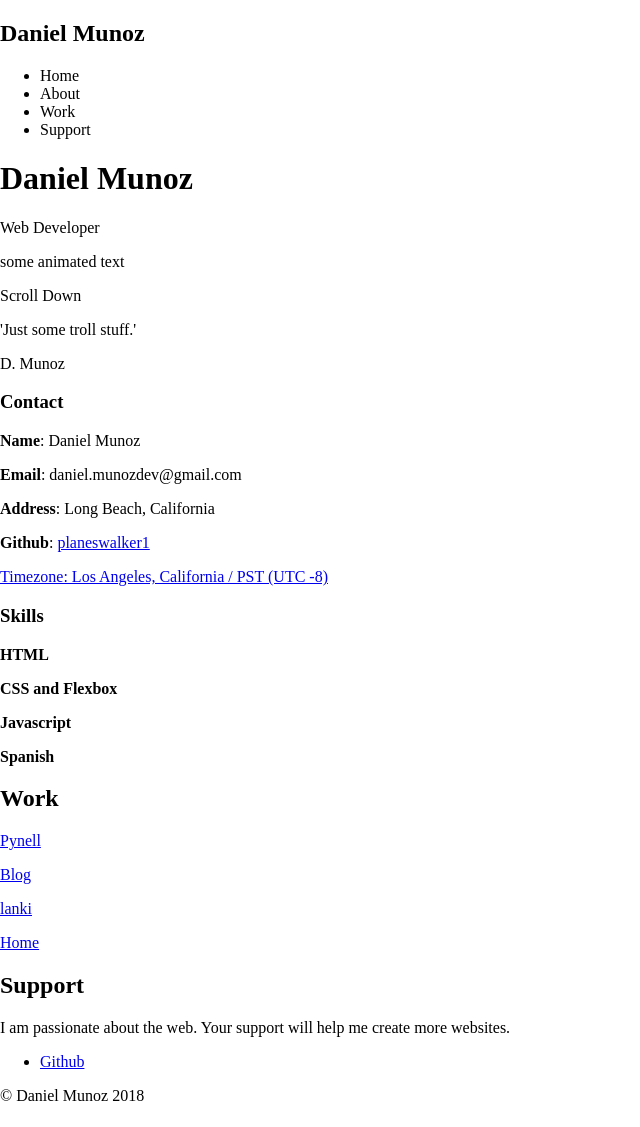
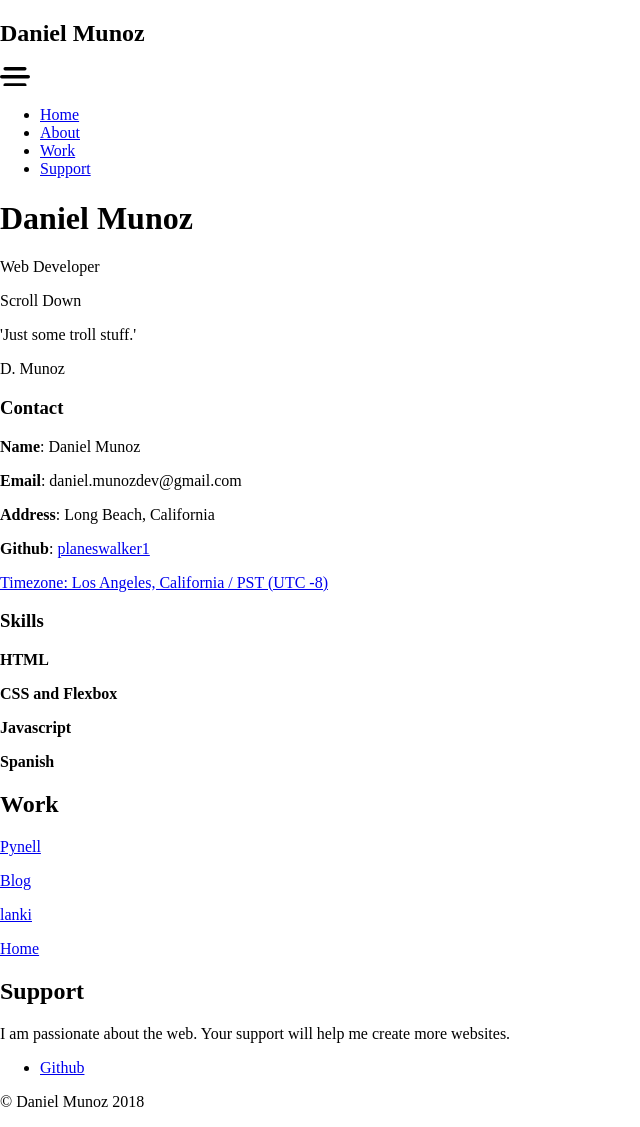
Before and after one commit to planeswalker1/about-page, a Jekyll site: the page built from index.html, in a window 1280 px wide. Shown: the whole page, without its empty margins (0-640 px from the left). Built offline with Jekyll 4.4.1, drawn with Linux system fonts in a browser that asks for light colours; nearby versions of some CDN libraries.

Commit message:
add nav.html include containing the navbar, and include it to index.html

```diff
--- /dev/null
+++ b/_includes/nav.html
@@ -0,0 +1,17 @@
+<nav class="nav">
+  <div>
+    <h1>Daniel Munoz</h1>
+  </div>
+  <div>
+    {% include svg/responsive-menu.svg %}
+  </div>
+</nav>
+
+<nav class="responsive-nav">
+  <ul class="responsive-nav__ul">
+    <li class="responsive-nav__li"><a class="responsive-nav__a" href="#home">Home</a></li>
+    <li class="responsive-nav__li"><a class="responsive-nav__a" href="#about">About</a></li>
+    <li class="responsive-nav__li"><a class="responsive-nav__a" href="#work">Work</a></li>
+    <li class="responsive-nav__li"><a class="responsive-nav__a" href="#support">Support</a></li>
+  </ul>
+</nav>
--- a/index.html
+++ b/index.html
@@ -3,7 +3,15 @@ layout: default
 title-after: Web Developer
 ---
 
-<header>
+<header id="home" class="header">
+  {% include nav.html %}
+  <div class="header__intro">
+    <h1>Daniel Munoz</h1>
+    <p>Web Developer</p>
+  </div>
+  <p class="header__scroll">Scroll Down</p>
+</header>
+<!-- <header>
   <nav>
     <h1>Daniel Munoz</h1>
     <ul>
@@ -19,9 +27,9 @@ title-after: Web Developer
     <p>some animated text</p>
   </div>
   <p>Scroll Down</p>
-</header>
+</header> -->
 <main>
-  <div>
+  <div id="about">
     <div>
       <!-- background image here -->
     </div>
@@ -48,7 +56,7 @@ title-after: Web Developer
     </div>
   </div>
 
-  <div>
+  <div id="work">
     <h2>Work</h2>
     <div>
       <div>
@@ -71,7 +79,7 @@ title-after: Web Developer
     </div>
   </div>
 
-  <div>
+  <div id="support">
     <h2>Support</h2>
     <div>
       <div>
```
